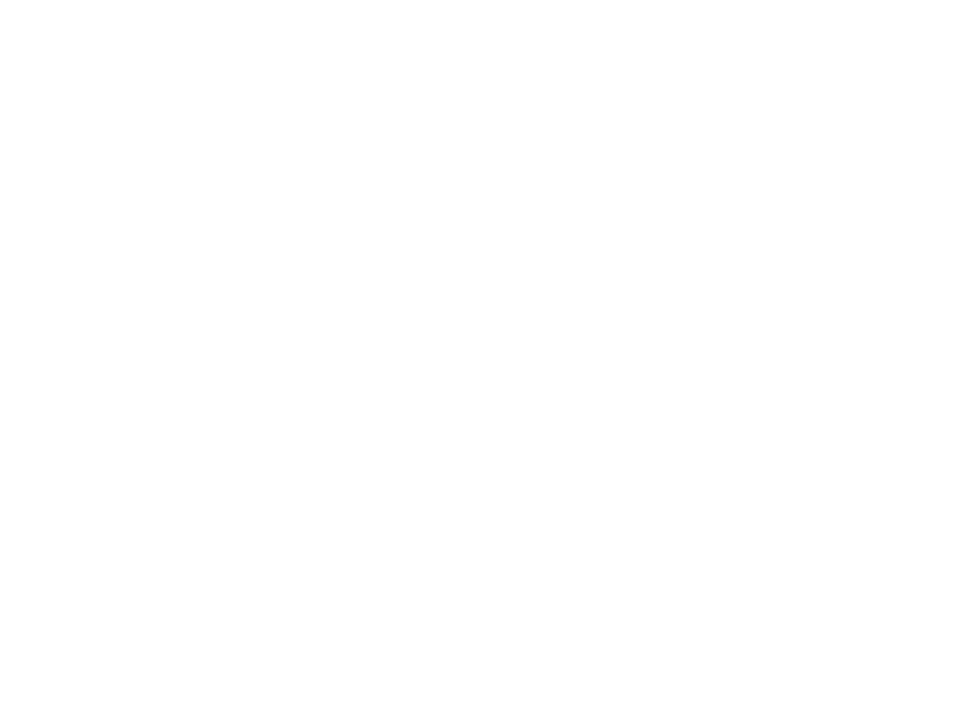
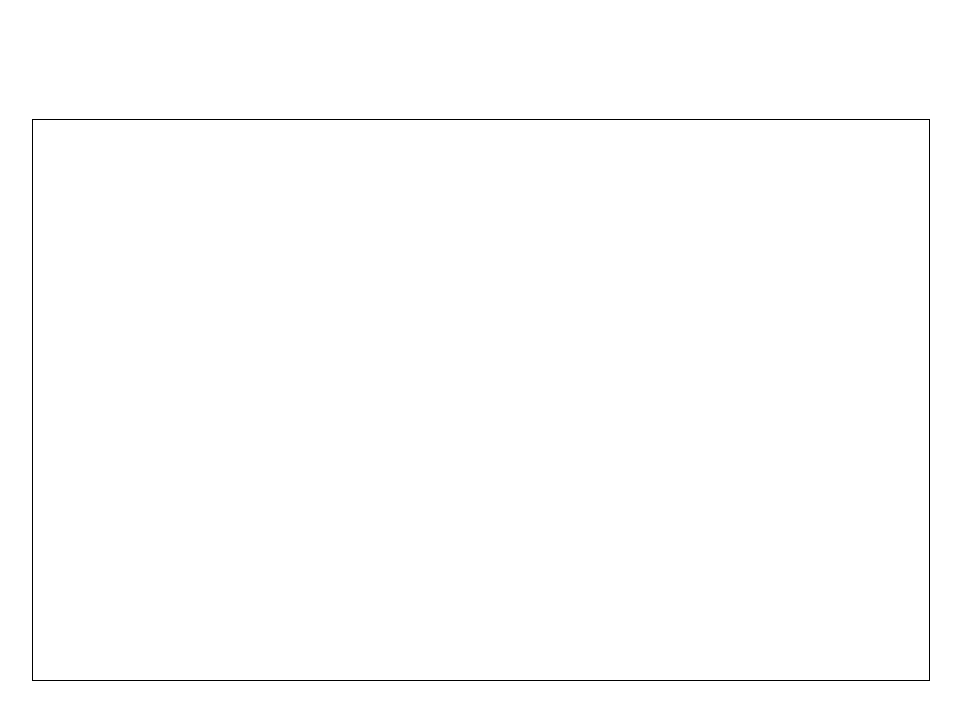
Before and after one commit to LeilaniL/react-tdd-pomodoro-timer, a React (Create React App) app: page / in a window 1280 px wide. Shown: the top 720 px of the page, without its empty margins (159-1120 px from the left). Built offline with nearby package versions, Linux system fonts and the light colour scheme.

Commit message:
Update root and component styles

```diff
--- a/src/components/App/App.css
+++ b/src/components/App/App.css
@@ -1,38 +1,7 @@
-.App {
-  text-align: center;
+.app-container {
+	height: 100vh;
+	width: 100vw;
+	align-items: center;
+	display: flex;
+	justify-content: center;
 }
-
-.App-logo {
-  height: 40vmin;
-  pointer-events: none;
-}
-
-@media (prefers-reduced-motion: no-preference) {
-  .App-logo {
-    animation: App-logo-spin infinite 20s linear;
-  }
-}
-
-.App-header {
-  background-color: #282c34;
-  min-height: 100vh;
-  display: flex;
-  flex-direction: column;
-  align-items: center;
-  justify-content: center;
-  font-size: calc(10px + 2vmin);
-  color: white;
-}
-
-.App-link {
-  color: #61dafb;
-}
-
-@keyframes App-logo-spin {
-  from {
-    transform: rotate(0deg);
-  }
-  to {
-    transform: rotate(360deg);
-  }
-}
--- a/src/components/Timer/Timer.css
+++ b/src/components/Timer/Timer.css
@@ -1,16 +1,6 @@
-:root {
-  --timer-background-color: #FFFFFF;
-  --timer-border: 1px solid #000000;
-	--timer-height: 70%;
-	--timer-width: 70%;
+.timer-container {
+	background-color: var(--timer-background-color);
+	border: var(--timer-border);
+	height: var(--timer-height);
+	width: var(--timer-width);
 }
-body, div, p {
-  margin: 0;
-  padding: 0;
-}
-@media screen and(max-width: 1024px){
-  :root {
-		--timer-height: 100%;
-		--timer-width: 100%;
-  }
-}
--- a/src/index.css
+++ b/src/index.css
@@ -1,8 +1,19 @@
 :root {
-	--main-font: “Roboto”, sans-serif;
+  --main-font: “Roboto”, sans-serif;
+	--timer-background-color: #FFFFFF;
+  --timer-border: 1px solid #000000;
+	--timer-height: 70%;
+	--timer-width: 70%;
 }
 
 body, div, p {
 	margin: 0;
 	padding: 0;
 }
+
+@media screen and (max-width: 1024px) {
+	:root {
+		--timer-height: 100%;
+		--timer-width: 100%;
+}
+}
```
